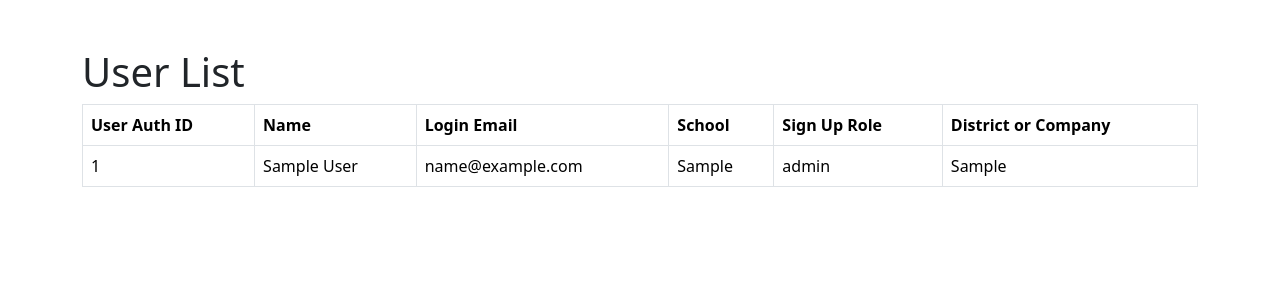
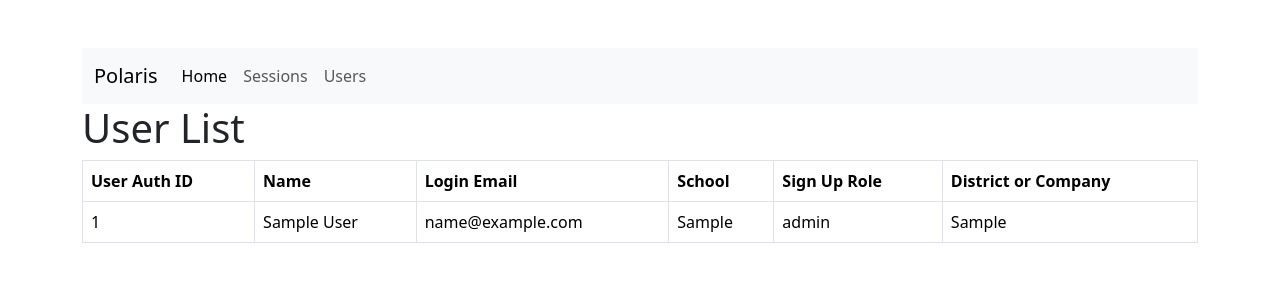
Before and after one commit to admiralorbiter/prepkc-polaris, a Flask app: page /users in a window 1280 px wide. Shown: the top 300 px of the page. Run offline with Flask 3, Linux system fonts and the light colour scheme; tables that the repository leaves empty hold one stand-in row (values such as "Sample post"); some libraries are stand-ins or nearby versions.

Commit message:
Added nav bar

```diff
--- a/app/routes/views.py
+++ b/app/routes/views.py
@@ -7,7 +7,7 @@ from datetime import datetime, timedelta
 @app.route("/", methods=["GET"])
 def index():
     user_data=User.query.all()
-    return render_template("users.html", users=user_data)
+    return render_template("index.html")
 
 
 @app.route("/sessions", methods=["GET"])
--- /dev/null
+++ b/app/templates/base.html
@@ -0,0 +1,20 @@
+<!DOCTYPE html>
+<html lang="en">
+<head>
+    <meta charset="UTF-8">
+    <meta name="viewport" content="width=device-width, initial-scale=1.0">
+    <title>Sessions</title>
+    <link href="https://cdn.jsdelivr.net/npm/bootstrap@5.3.3/dist/css/bootstrap.min.css" rel="stylesheet" integrity="sha384-QWTKZyjpPEjISv5WaRU9OFeRpok6YctnYmDr5pNlyT2bRjXh0JMhjY6hW+ALEwIH" crossorigin="anonymous">
+    <script src="https://unpkg.com/htmx.org@1.9.10"></script>
+    <link href="https://cdnjs.cloudflare.com/ajax/libs/font-awesome/5.15.1/css/all.min.css" rel="stylesheet">
+</head>
+<body>
+    <div class="container mt-5">
+    {% include 'nav.html' %}
+    {% block content %}
+        <!-- Content will be here -->
+    {% endblock %}
+    <script src="https://cdn.jsdelivr.net/npm/@popperjs/core@2.9.2/dist/umd/popper.min.js" crossorigin="anonymous"></script>
+    <script src="https://cdn.jsdelivr.net/npm/bootstrap@5.0.0-beta1/dist/js/bootstrap.bundle.min.js" crossorigin="anonymous"></script>
+</body>
+</html>
--- a/app/templates/nav.html
+++ b/app/templates/nav.html
@@ -0,0 +1,21 @@
+<nav class="navbar navbar-expand-lg navbar-light bg-light">
+    <div class="container-fluid">
+      <a class="navbar-brand" href="/">Polaris</a>
+      <button class="navbar-toggler" type="button" data-bs-toggle="collapse" data-bs-target="#navbarNav" aria-controls="navbarNav" aria-expanded="false" aria-label="Toggle navigation">
+        <span class="navbar-toggler-icon"></span>
+      </button>
+      <div class="collapse navbar-collapse" id="navbarNav">
+        <ul class="navbar-nav">
+          <li class="nav-item">
+            <a class="nav-link active" aria-current="page" href="/">Home</a>
+          </li>
+          <li class="nav-item">
+            <a class="nav-link" href="sessions">Sessions</a>
+          </li>
+          <li class="nav-item">
+            <a class="nav-link" href="users">Users</a>
+          </li>
+        </ul>
+      </div>
+    </div>
+  </nav>
--- a/app/templates/users.html
+++ b/app/templates/users.html
@@ -1,20 +1,12 @@
-<!DOCTYPE html>
-<html lang="en">
-<head>
-    <meta charset="UTF-8">
-    <meta name="viewport" content="width=device-width, initial-scale=1.0">
-    <title>Users</title>
-    <link href="https://cdn.jsdelivr.net/npm/bootstrap@5.3.3/dist/css/bootstrap.min.css" rel="stylesheet" integrity="sha384-QWTKZyjpPEjISv5WaRU9OFeRpok6YctnYmDr5pNlyT2bRjXh0JMhjY6hW+ALEwIH" crossorigin="anonymous">
-    <script src="https://unpkg.com/htmx.org@1.9.10"></script>
-    <link href="https://cdnjs.cloudflare.com/ajax/libs/font-awesome/5.15.1/css/all.min.css" rel="stylesheet">
-</head>
-<body>
-    <div class="container mt-5">
-        <h1>User List</h1>
-        <div id="userTable" hx-get="/load-user-table" hx-trigger="load">
-            <!-- session_table.html content will be loaded here -->
-            Loading Data Please Wait...
-        </div>
+{% extends "base.html" %}
+
+{% block title %}Polaris: Our North Star{% endblock %}
+
+{% block content %}
+    <h1>User List</h1>
+    <div id="userTable" hx-get="/load-user-table" hx-trigger="load">
+        <!-- session_table.html content will be loaded here -->
+        Loading Data Please Wait...
     </div>
-</body>
-</html>
+</div>
+{% endblock %}
```
Also changed, not shown: app/templates/index.html (+8 -0 lines), app/templates/sessions.html (+6 -14 lines).
